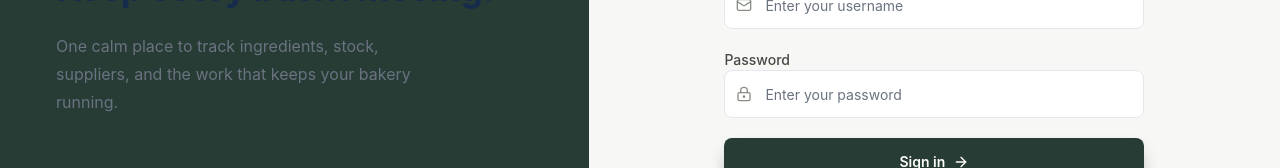
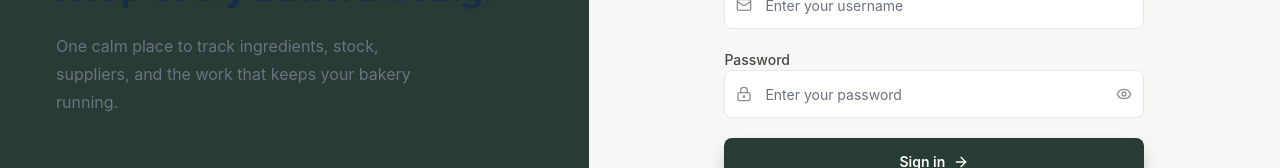
Before and after one commit to Saurab92/ddbakes-erp-ui, a React (Vite) app: page /login in a window 1280 px wide. Shown: the part 367-535 px from the top of the page. Built offline with nearby package versions, Linux system fonts and the light colour scheme.

Commit message:
Eye button in login page

```diff
--- a/src/pages/Login.tsx
+++ b/src/pages/Login.tsx
@@ -1,5 +1,5 @@
 import { FormEvent, useEffect, useState } from 'react'
-import { ArrowRight, LockKeyhole, Mail, Wheat } from 'lucide-react'
+import { ArrowRight, Eye, EyeOff, LockKeyhole, Mail, Wheat } from 'lucide-react'
 import { useNavigate } from 'react-router-dom'
 import { ApiError } from '@/api/client'
 import { getAuthSession, login, saveAuthSession } from '@/api/auth'
@@ -11,6 +11,7 @@ export function Login() {
   const navigate = useNavigate()
   const [username, setUsername] = useState('')
   const [password, setPassword] = useState('')
+  const [showPassword, setShowPassword] = useState(false)
   const [error, setError] = useState('')
   const [isSubmitting, setIsSubmitting] = useState(false)
 
@@ -128,13 +129,22 @@ export function Login() {
                 <LockKeyhole className="pointer-events-none absolute left-3 top-1/2 h-4 w-4 -translate-y-1/2 text-[#8a9086]" />
                 <Input
                   id="password"
-                  type="password"
+                  type={showPassword ? 'text' : 'password'}
                   autoComplete="current-password"
                   placeholder="Enter your password"
                   value={password}
                   onChange={(event) => setPassword(event.target.value)}
-                  className="h-12 border-[#d6d2c8] bg-[#fffdf8] pl-10 shadow-none focus-visible:ring-[#718b75]"
+                  className="h-12 border-[#d6d2c8] bg-[#fffdf8] pl-10 pr-10 shadow-none focus-visible:ring-[#718b75]"
                 />
+                <button
+                  type="button"
+                  aria-label={showPassword ? 'Hide password' : 'Show password'}
+                  aria-pressed={showPassword}
+                  onClick={() => setShowPassword((isVisible) => !isVisible)}
+                  className="absolute right-3 top-1/2 -translate-y-1/2 text-[#8a9086] transition-colors hover:text-[#263c35] focus-visible:outline-none focus-visible:ring-2 focus-visible:ring-[#718b75] focus-visible:ring-offset-2"
+                >
+                  {showPassword ? <EyeOff className="h-4 w-4" /> : <Eye className="h-4 w-4" />}
+                </button>
               </div>
             </div>
 
```
